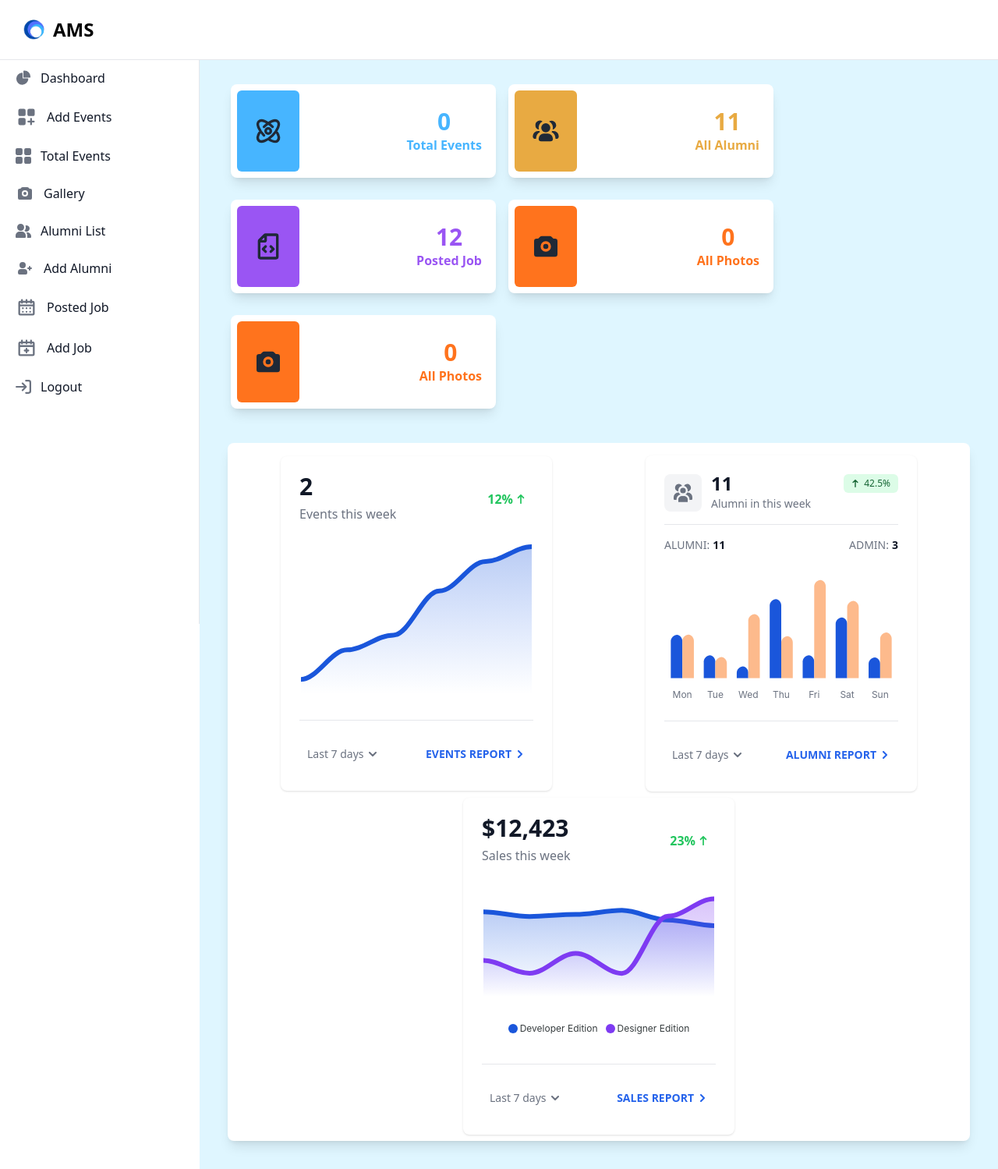
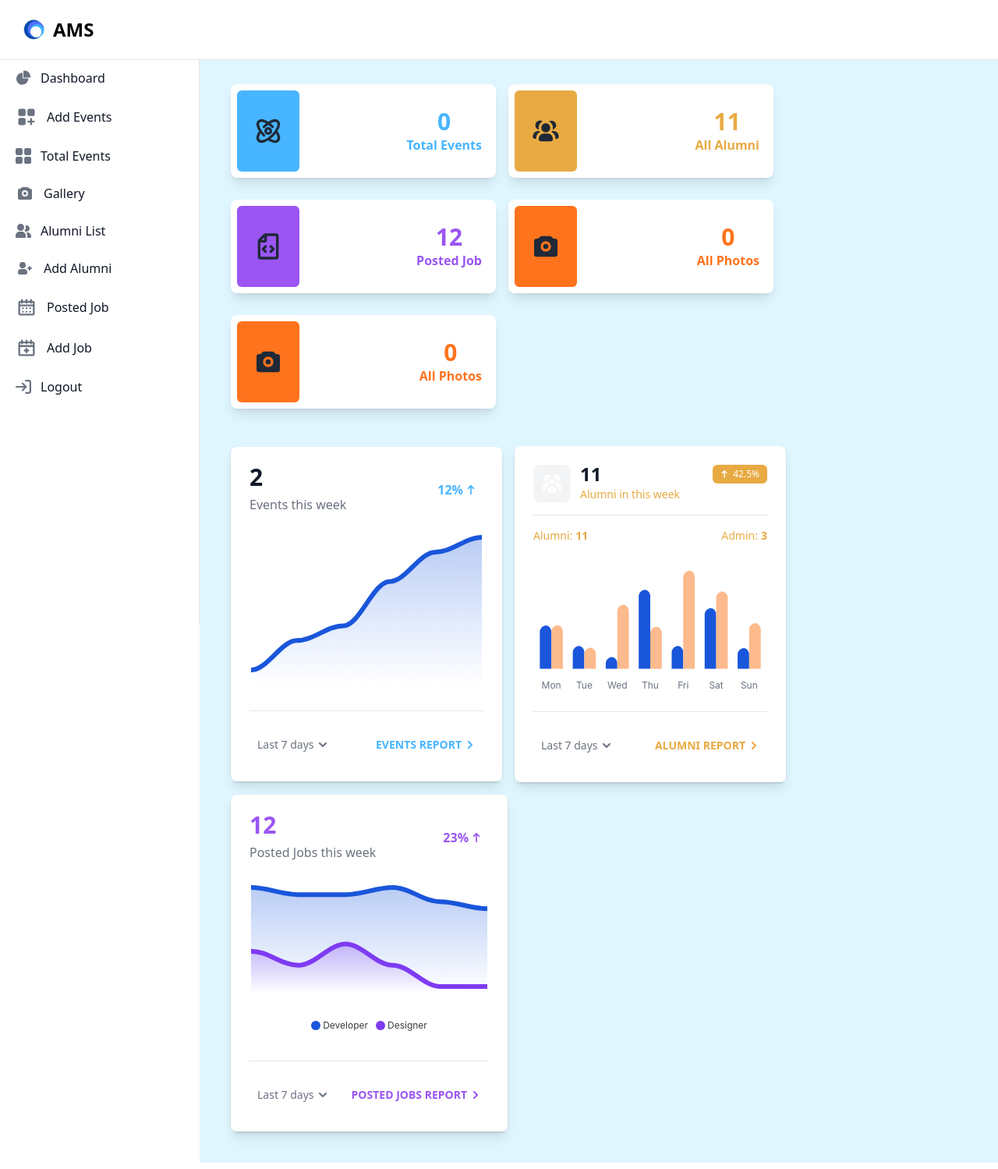
Before and after one commit to razibdash/AMS, a PHP site: page /Admin/admin.php in a window 1280 px wide. Shown: the whole page at 78% size. Run offline with PHP 8.4, Linux system fonts and the light colour scheme; data that the repository does not hold is empty; some libraries are stand-ins or nearby versions.

Commit message:
style admin  dashboard

```diff
--- a/Admin/admin.php
+++ b/Admin/admin.php
@@ -110,16 +110,16 @@ require_once("aside.php");
         </div>
       </div>
       </div>
-      <div class="chart-section flex justify-around bg-white  p-2 m-5 rounded-lg shadow-lg items-center flex-wrap">
-         <div class="graph mt-2">
-              <div class="max-w-sm w-full bg-white rounded-lg shadow dark:bg-gray-800 p-4 md:p-6">
+      <div class="chart-section flex justify-left p-2 m-2  items-center flex-wrap">
+         <div class="graph m-2 shadow-lg">
+              <div class="max-w-sm w-full bg-white rounded-lg shadow  p-4 md:p-6">
                 <div class="flex justify-between">
                   <div>
-                    <h5 class="leading-none text-3xl font-bold text-gray-900 dark:text-white pb-2">2</h5>
-                    <p class="text-base font-normal text-gray-500 dark:text-gray-400">Events this week</p>
+                    <h5 class="leading-none text-3xl font-bold text-gray-900 dark:text-[#47B5FF] pb-2">2</h5>
+                    <p class="text-base font-normal text-gray-500 dark:text-[#47B5FF]">Events this week</p>
                   </div>
                   <div
-                    class="flex items-center px-2.5 py-0.5 text-base font-semibold text-green-500 dark:text-green-500 text-center">
+                    class="flex items-center px-2.5 py-0.5 text-base font-semibold text-[#47B5FF] dark:text-[#47B5FF] text-center">
                     12%
                     <svg class="w-3 h-3 ms-1" aria-hidden="true" xmlns="http://www.w3.org/2000/svg" fill="none" viewBox="0 0 10 14">
                       <path stroke="currentColor" stroke-linecap="round" stroke-linejoin="round" stroke-width="2" d="M5 13V1m0 0L1 5m4-4 4 4"/>
@@ -134,7 +134,7 @@ require_once("aside.php");
                       id="dropdownDefaultButton"
                       data-dropdown-toggle="lastDaysdropdown"
                       data-dropdown-placement="bottom"
-                      class="text-sm font-medium text-gray-500 dark:text-gray-400 hover:text-gray-900 text-center inline-flex items-center dark:hover:text-white"
+                      class="text-sm font-medium text-gray-500 dark:text-gray-400 hover:text-gray-900 text-center inline-flex items-center dark:hover:text-[#47B5FF]"
                       type="button">
                       Last 7 days
                       <svg class="w-2.5 m-2.5 ms-1.5" aria-hidden="true" xmlns="http://www.w3.org/2000/svg" fill="none" viewBox="0 0 10 6">
@@ -163,7 +163,7 @@ require_once("aside.php");
                     </div>
                     <a
                       href="#"
-                      class="uppercase text-sm font-semibold inline-flex items-center rounded-lg text-blue-600 hover:text-blue-700 dark:hover:text-blue-500  hover:bg-gray-100 dark:hover:bg-gray-700 dark:focus:ring-gray-700 dark:border-gray-700 px-3 py-2">
+                      class="uppercase text-sm font-semibold inline-flex items-center rounded-lg text-[#47B5FF] hover:text-white dark:hover:text-white hover:bg-[#47B5FF] dark:hover:bg-[#47B5FF] dark:focus:ring-gray-700 dark:border-gray-700 px-3 py-2">
                       Events Report
                       <svg class="w-2.5 h-2.5 ms-1.5 rtl:rotate-180" aria-hidden="true" xmlns="http://www.w3.org/2000/svg" fill="none" viewBox="0 0 6 10">
                         <path stroke="currentColor" stroke-linecap="round" stroke-linejoin="round" stroke-width="2" d="m1 9 4-4-4-4"/>
@@ -173,24 +173,24 @@ require_once("aside.php");
                 </div>
               </div>
          </div>
-          <div class="event-chart mt-2">
+          <div class="event-chart m-2 shadow-lg">
 
-              <div class="max-w-sm w-full bg-white rounded-lg shadow dark:bg-gray-800 p-4 md:p-6">
+              <div class="max-w-sm w-full bg-white rounded-lg shadow  p-4 md:p-6">
                 <div class="flex justify-between pb-4 mb-4 border-b border-gray-200 dark:border-gray-700">
                   <div class="flex items-center">
-                    <div class="w-12 h-12 rounded-lg bg-gray-100 dark:bg-gray-700 flex items-center justify-center me-3">
-                      <svg class="w-6 h-6 text-gray-500 dark:text-gray-400" aria-hidden="true" xmlns="http://www.w3.org/2000/svg" fill="currentColor" viewBox="0 0 20 19">
+                    <div class="w-12 h-12 rounded-lg bg-gray-100 dark:bg-[#E8AA42] flex items-center justify-center me-3">
+                      <svg class="w-6 h-6 text-white dark:text-white" aria-hidden="true" xmlns="http://www.w3.org/2000/svg" fill="currentColor" viewBox="0 0 20 19">
                         <path d="M14.5 0A3.987 3.987 0 0 0 11 2.1a4.977 4.977 0 0 1 3.9 5.858A3.989 3.989 0 0 0 14.5 0ZM9 13h2a4 4 0 0 1 4 4v2H5v-2a4 4 0 0 1 4-4Z"/>
                         <path d="M5 19h10v-2a4 4 0 0 0-4-4H9a4 4 0 0 0-4 4v2ZM5 7a5.008 5.008 0 0 1 4-4.9 3.988 3.988 0 1 0-3.9 5.859A4.974 4.974 0 0 1 5 7Zm5 3a3 3 0 1 0 0-6 3 3 0 0 0 0 6Zm5-1h-.424a5.016 5.016 0 0 1-1.942 2.232A6.007 6.007 0 0 1 17 17h2a1 1 0 0 0 1-1v-2a5.006 5.006 0 0 0-5-5ZM5.424 9H5a5.006 5.006 0 0 0-5 5v2a1 1 0 0 0 1 1h2a6.007 6.007 0 0 1 4.366-5.768A5.016 5.016 0 0 1 5.424 9Z"/>
                       </svg>
                     </div>
                     <div>
-                      <h5 class="leading-none text-2xl font-bold text-gray-900 dark:text-white pb-1">11</h5>
-                      <p class="text-sm font-normal text-gray-500 dark:text-gray-400">Alumni in this week</p>
+                      <h5 class="leading-none text-2xl font-bold text-gray-900 dark:text-[#E8AA42] pb-1">11</h5>
+                      <p class="text-sm font-normal text-[#E8AA42] dark:text-[#E8AA42]">Alumni in this week</p>
                     </div>
                   </div>
                   <div>
-                    <span class="bg-green-100 text-green-800 text-xs font-medium inline-flex items-center px-2.5 py-1 rounded-md dark:bg-green-900 dark:text-green-300">
+                    <span class="bg-[#E8AA42] text-white text-xs font-medium inline-flex items-center px-2.5 py-1 rounded-md dark:bg-[#E8AA42] dark:text-white">
                       <svg class="w-2.5 h-2.5 me-1.5" aria-hidden="true" xmlns="http://www.w3.org/2000/svg" fill="none" viewBox="0 0 10 14">
                         <path stroke="currentColor" stroke-linecap="round" stroke-linejoin="round" stroke-width="2" d="M5 13V1m0 0L1 5m4-4 4 4"/>
                       </svg>
@@ -201,12 +201,12 @@ require_once("aside.php");
 
                 <div class="grid grid-cols-2">
                   <dl class="flex items-center">
-                      <dt class="text-gray-500 dark:text-gray-400 text-sm font-normal me-1">ALUMNI:</dt>
-                      <dd class="text-gray-900 text-sm dark:text-white font-semibold">11</dd>
+                      <dt class="text-[#E8AA42] dark:text-[#E8AA42] text-sm font-normal me-1">Alumni:</dt>
+                      <dd class="text-[#E8AA42] text-sm dark:text-[#E8AA42] font-semibold">11</dd>
                   </dl>
                   <dl class="flex items-center justify-end">
-                      <dt class="text-gray-500 dark:text-gray-400 text-sm font-normal me-1">ADMIN:</dt>
-                      <dd class="text-gray-900 text-sm dark:text-white font-semibold">3</dd>
+                      <dt class="text-[#E8AA42] dark:text-[#E8AA42] text-sm font-normal me-1">Admin:</dt>
+                      <dd class="text-[#E8AA42] text-sm dark:text-[#E8AA42] font-semibold">3</dd>
                   </dl>
                 </div>
 
@@ -218,7 +218,7 @@ require_once("aside.php");
                         id="dropdownDefaultButton"
                         data-dropdown-toggle="lastDaysdropdown"
                         data-dropdown-placement="bottom"
-                        class="text-sm font-medium text-gray-500 dark:text-gray-400 hover:text-gray-900 text-center inline-flex items-center dark:hover:text-white"
+                        class="text-sm font-medium text-gray-500 dark:text-gray-400 hover:text-gray-900 text-center inline-flex items-center dark:hover:text-[#E8AA42]"
                         type="button">
                         Last 7 days
                         <svg class="w-2.5 m-2.5 ms-1.5" aria-hidden="true" xmlns="http://www.w3.org/2000/svg" fill="none" viewBox="0 0 10 6">
@@ -247,7 +247,7 @@ require_once("aside.php");
                       </div>
                       <a
                         href="#"
-                        class="uppercase text-sm font-semibold inline-flex items-center rounded-lg text-blue-600 hover:text-blue-700 dark:hover:text-blue-500  hover:bg-gray-100 dark:hover:bg-gray-700 dark:focus:ring-gray-700 dark:border-gray-700 px-3 py-2">
+                        class="uppercase text-sm font-semibold inline-flex items-center rounded-lg text-[#E8AA42] hover:text-[#E8AA42] dark:hover:text-white hover:bg-[#E8AA42] dark:hover:bg-[#E8AA42] dark:focus:ring-gray-700 dark:border-gray-700 px-3 py-2">
                         Alumni Report
                         <svg class="w-2.5 h-2.5 ms-1.5 rtl:rotate-180" aria-hidden="true" xmlns="http://www.w3.org/2000/svg" fill="none" viewBox="0 0 6 10">
                           <path stroke="currentColor" stroke-linecap="round" stroke-linejoin="round" stroke-width="2" d="m1 9 4-4-4-4"/>
@@ -258,16 +258,16 @@ require_once("aside.php");
               </div>
 
           </div>
-          <div class="job-chart mt-2">
+          <div class="job-chart m-2 shadow-lg">
 
-            <div class="max-w-sm w-full bg-white rounded-lg shadow dark:bg-gray-800 p-4 md:p-6">
+            <div class="max-w-sm w-full bg-white rounded-lg shadow  p-4 md:p-6">
               <div class="flex justify-between mb-5">
                 <div>
-                  <h5 class="leading-none text-3xl font-bold text-gray-900 dark:text-white pb-2">$12,423</h5>
-                  <p class="text-base font-normal text-gray-500 dark:text-gray-400">Sales this week</p>
+                  <h5 class="leading-none text-3xl font-bold text-[#9A55F3] dark:text-[#9A55F3] pb-2">12</h5>
+                  <p class="text-base font-normal text-gray-500 dark:text-[#9A55F3]">Posted Jobs this week</p>
                 </div>
                 <div
-                  class="flex items-center px-2.5 py-0.5 text-base font-semibold text-green-500 dark:text-green-500 text-center">
+                  class="flex items-center px-2.5 py-0.5 text-base font-semibold text-[#9A55F3] dark:text-[#9A55F3] text-center">
                   23%
                   <svg class="w-3 h-3 ms-1" aria-hidden="true" xmlns="http://www.w3.org/2000/svg" fill="none" viewBox="0 0 10 14">
                     <path stroke="currentColor" stroke-linecap="round" stroke-linejoin="round" stroke-width="2" d="M5 13V1m0 0L1 5m4-4 4 4"/>
@@ -282,7 +282,7 @@ require_once("aside.php");
                     id="dropdownDefaultButton"
                     data-dropdown-toggle="lastDaysdropdown"
                     data-dropdown-placement="bottom"
-                    class="text-sm font-medium text-gray-500 dark:text-gray-400 hover:text-gray-900 text-center inline-flex items-center dark:hover:text-white"
+                    class="text-sm font-medium text-gray-500 dark:text-gray-400 hover:text-[#9A55F3] text-center inline-flex items-center dark:hover:text-[#9A55F3]"
                     type="button">
                     Last 7 days
                     <svg class="w-2.5 m-2.5 ms-1.5" aria-hidden="true" xmlns="http://www.w3.org/2000/svg" fill="none" viewBox="0 0 10 6">
@@ -311,8 +311,8 @@ require_once("aside.php");
                   </div>
                   <a
                     href="#"
-                    class="uppercase text-sm font-semibold inline-flex items-center rounded-lg text-blue-600 hover:text-blue-700 dark:hover:text-blue-500  hover:bg-gray-100 dark:hover:bg-gray-700 dark:focus:ring-gray-700 dark:border-gray-700 px-3 py-2">
-                    Sales Report
+                    class="uppercase text-sm font-semibold inline-flex items-center rounded-lg text-[#9A55F3] hover:text-white dark:hover:text-white  hover:bg-[#9A55F3] dark:hover:bg-[#9A55F3] dark:focus:ring-gray-700 dark:border-gray-700 px-3 py-2">
+                    Posted Jobs Report
                     <svg class="w-2.5 h-2.5 ms-1.5 rtl:rotate-180" aria-hidden="true" xmlns="http://www.w3.org/2000/svg" fill="none" viewBox="0 0 6 10">
                       <path stroke="currentColor" stroke-linecap="round" stroke-linejoin="round" stroke-width="2" d="m1 9 4-4-4-4"/>
                     </svg>
@@ -559,13 +559,13 @@ const optionsThree = {
   },
   series: [
     {
-      name: "Developer Edition",
-      data: [1500, 1418, 1456, 1526, 1356, 1256],
+      name: "Developer",
+      data: [15, 14, 14, 15, 13, 12],
       color: "#1A56DB",
     },
     {
-      name: "Designer Edition",
-      data: [643, 413, 765, 412, 1423, 1731],
+      name: "Designer",
+      data: [6, 4, 7, 4, 1, 1],
       color: "#7E3BF2",
     },
   ],
@@ -585,7 +585,7 @@ const optionsThree = {
     show: false,
     labels: {
       formatter: function (value) {
-        return '$' + value;
+        return   value;
       }
     }
   },
```
